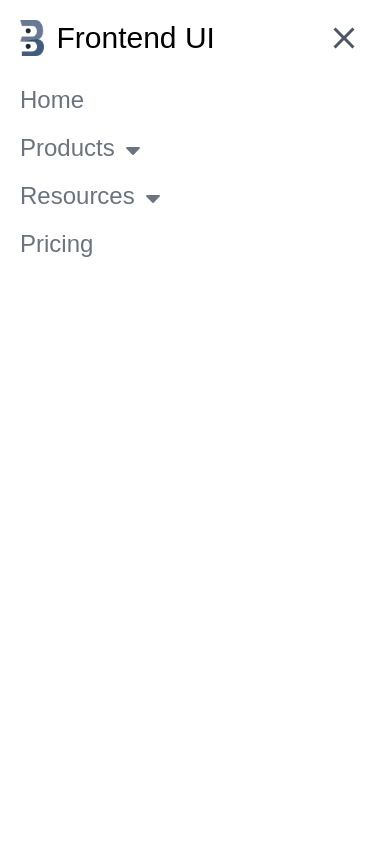
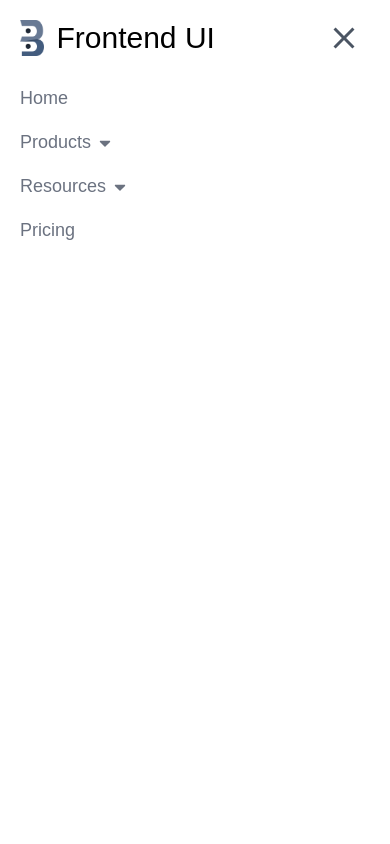
Before and after one commit to AVDiv/gems-intern-task-site, a Next.js app: page /frontend in a window 390 px wide. Both pictures are taken after a click on the button "Toggle menu". Shown: the top 844 px of the page. Built offline with nearby package versions, Linux system fonts and the light colour scheme.

Commit message:
Navbar responsive modification

```diff
--- a/components/NavbarItems/NavbarDropdownMenuItem.tsx
+++ b/components/NavbarItems/NavbarDropdownMenuItem.tsx
@@ -7,10 +7,10 @@ import * as Icons from 'react-icons/fa'
 export const NavbarDropdownMenuItem = (props: any) => {
     return(
     <div>
-        <span className="text-gray-500 md:hover:bg-gray-700 md:hover:text-white px-3 py-2 rounded-md text-2xl md:text-sm font-normal peer">
+        <span className="text-gray-500 md:hover:bg-gray-700 md:hover:text-white px-3 py-2 rounded-md text-lg md:text-sm font-normal peer">
             {props.children} <Icons.FaCaretDown className='inline-block' />
         </span>
-        <div className="hidden peer-hover:block hover:block md:absolute md:bg-white text-gray-700 md:shadow-md rounded-md mt-2 text-2xl md:text-sm">
+        <div className="hidden peer-hover:block hover:block md:absolute md:bg-white text-gray-700 md:shadow-md rounded-md mt-2 text-base md:text-sm">
             {props.menus.map((item: any, index: number) => {
                 const IconComponent = Icons[item.icon];
                 return(
--- a/components/NavbarItems/NavbarMenuItem.tsx
+++ b/components/NavbarItems/NavbarMenuItem.tsx
@@ -5,7 +5,7 @@ export const NavbarMenuItem = (props: any) => {
     return(
     <div>
         <Link href={props.href}>
-            <span className="text-gray-500 hover:bg-gray-700 hover:text-white px-3 py-2 rounded-md text-2xl md:text-sm font-normal">
+            <span className="text-gray-500 hover:bg-gray-700 hover:text-white px-3 py-2 rounded-md text-lg md:text-sm font-normal">
                 {props.children}
             </span>
         </Link>
```
